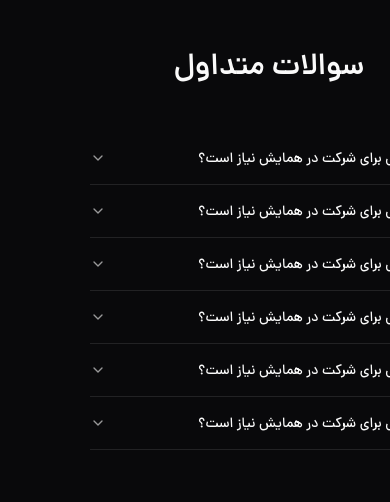
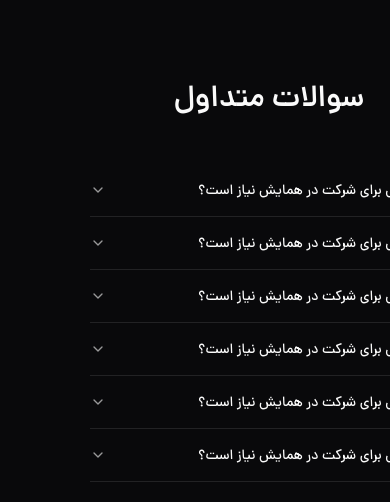
Before and after one commit to frontChapter/NextJS, a Next.js app: page / in a window 390 px wide. Shown: the top 502 px of the page. Built offline with nearby package versions, Linux system fonts and the light colour scheme.

Commit message:
refactor: change the spacing for mobile and desktop for section component

```diff
--- a/src/components/ui/section.tsx
+++ b/src/components/ui/section.tsx
@@ -1,6 +1,5 @@
+import { cn } from "@/lib/utils";
 import * as React from "react";
-
-import { cn } from "@/lib/utils";
 
 const Section = React.forwardRef<
   HTMLElement,
@@ -8,10 +7,7 @@ const Section = React.forwardRef<
 >(({ className, ...props }, ref) => (
   <section
     ref={ref}
-    className={cn(
-      "bg-background px-4 md:py-8 py-12 text-foreground",
-      className,
-    )}
+    className={cn("bg-background px-4 md:px-8 py-20 text-foreground", className)}
     {...props}
   />
 ));
```
